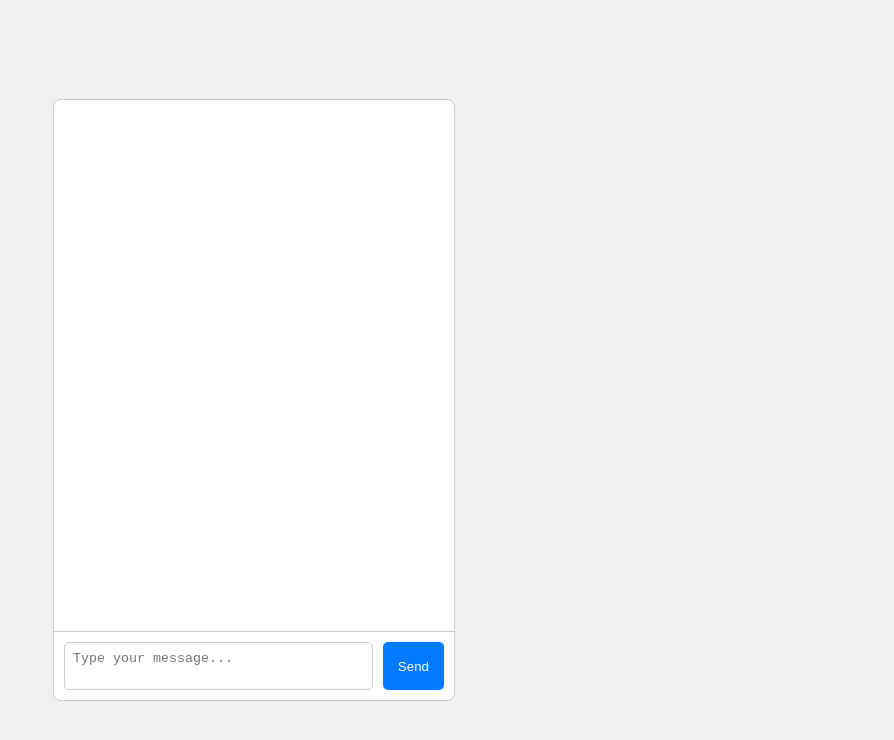
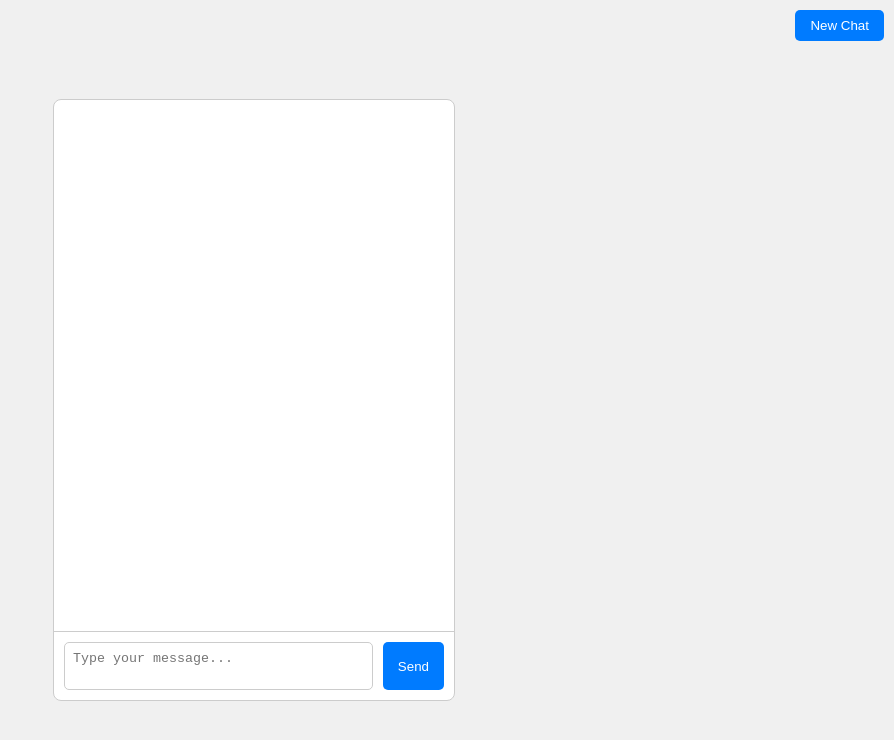
Before and after one commit to nayeemrahman13/chat-app, a plain HTML site: page index.html in a window 1280 px wide. Shown: the whole page, without its empty margins (386-1280 px from the left). Drawn offline with nearby package versions, Linux system fonts and the light colour scheme.

Commit message:
added chat button

```diff
--- a/app.js
+++ b/app.js
@@ -1,11 +1,13 @@
 const chatBox = document.getElementById('chat-box');
 const userInput = document.getElementById('user-input');
 const sendButton = document.getElementById('send-button');
+const newChatButton = document.getElementById('new-chat-button');
 
 // It should be an array of objects, where each object has a "role" and "parts" key.
 // For example: let history = [];
 let history = [];
 
+newChatButton.addEventListener('click', newChat);
 sendButton.addEventListener('click', sendMessage);
 userInput.addEventListener('keydown', (event) => {
     if (event.key === 'Enter' && !event.shiftKey) {
@@ -13,6 +15,13 @@ userInput.addEventListener('keydown', (event) => {
         sendMessage();
     }
 });
+
+async function newChat() {
+    history = [];
+    chatBox.innerHTML = '';
+    userInput.value = '';
+    chatBox.scrollTop = chatBox.scrollHeight;
+}
 
 async function sendMessage() {
     const message = userInput.value.trim();
--- a/index.html
+++ b/index.html
@@ -6,6 +6,10 @@
     <link rel="stylesheet" href="https://cdnjs.cloudflare.com/ajax/libs/highlight.js/11.9.0/styles/default.min.css">
 </head>
 <body>
+    <div class="button-container">
+        <button id="new-chat-button">New Chat</button>
+    </div>
+
     <div class="chat-container">
         <div class="chat-box" id="chat-box">
             </div>
--- a/style.css
+++ b/style.css
@@ -8,6 +8,11 @@ body {
     background-color: #f0f0f0;
 }
 
+.button-container {
+    position: absolute;
+    top: 10px;
+    right: 10px;
+}
 .chat-container {
     width: 400px;
     height: 600px;
@@ -30,6 +35,19 @@ body {
     padding: 10px;
 }
 
+#new-chat-button {
+    margin-left: 10px;
+    border-radius: 5px;
+    border: none;
+    background-color: #007bff;
+    color: white;
+    padding: 8px 15px;
+    cursor: pointer;
+}
+
+#new-chat-button:hover {
+    background-color: #0056b3;
+}
 #user-input {
     flex-grow: 1;
     border-radius: 5px;
```
